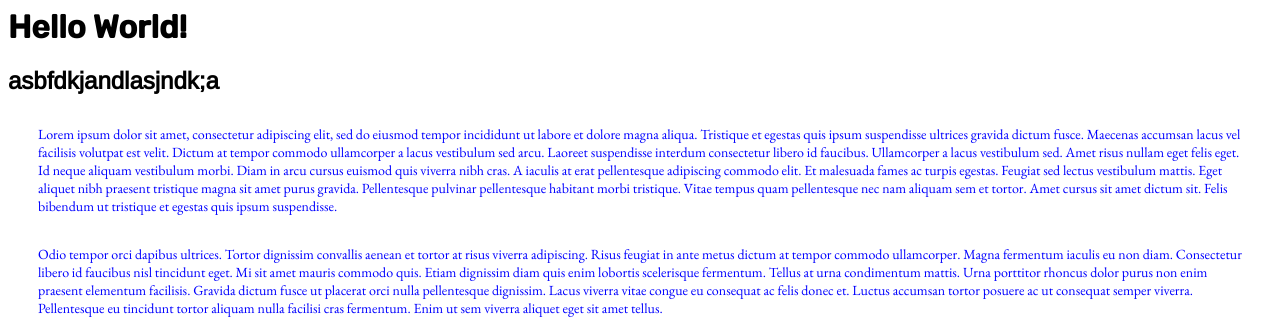
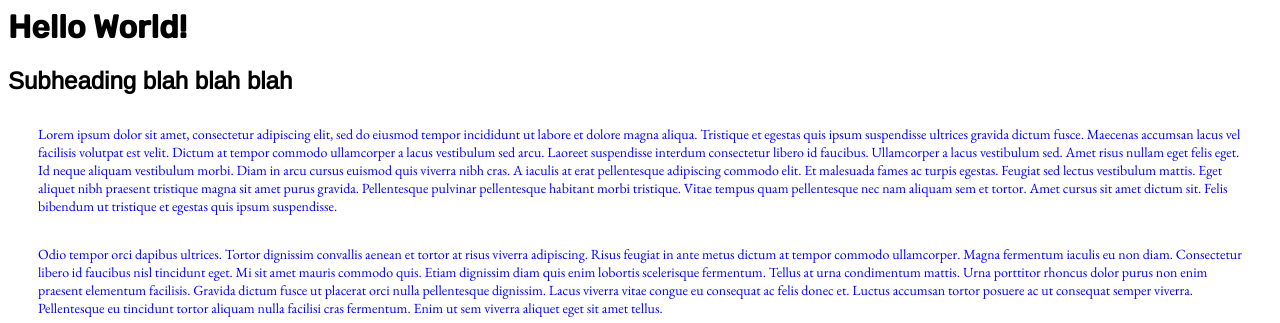
Before and after one commit to Skuffl/CT341_013122, a Jekyll site: the page index.html, which Jekyll copies as it is, in a window 1280 px wide, cut to the strip 0-323 px from the top of the page. Built offline with Jekyll 4.4.1, drawn with Linux system fonts in a browser that asks for light colours.

Commit message:
changed copy for h2

```diff
--- a/index.html
+++ b/index.html
@@ -12,7 +12,7 @@
         <h1>Hello World!</h1>
       </header>
       <article>
-          <h2>asbfdkjandlasjndk;a</h2>
+          <h2>Subheading blah blah blah</h2>
           <p>Lorem ipsum dolor sit amet, consectetur adipiscing elit, sed do eiusmod tempor incididunt ut labore et dolore magna aliqua. Tristique et egestas quis ipsum suspendisse ultrices gravida dictum fusce. Maecenas accumsan lacus vel facilisis volutpat est velit. Dictum at tempor commodo ullamcorper a lacus vestibulum sed arcu. Laoreet suspendisse interdum consectetur libero id faucibus. Ullamcorper a lacus vestibulum sed. Amet risus nullam eget felis eget. Id neque aliquam vestibulum morbi. Diam in arcu cursus euismod quis viverra nibh cras. A iaculis at erat pellentesque adipiscing commodo elit. Et malesuada fames ac turpis egestas. Feugiat sed lectus vestibulum mattis. Eget aliquet nibh praesent tristique magna sit amet purus gravida. Pellentesque pulvinar pellentesque habitant morbi tristique. Vitae tempus quam pellentesque nec nam aliquam sem et tortor. Amet cursus sit amet dictum sit. Felis bibendum ut tristique et egestas quis ipsum suspendisse.</p>
           <p>Odio tempor orci dapibus ultrices. Tortor dignissim convallis aenean et tortor at risus viverra adipiscing. Risus feugiat in ante metus dictum at tempor commodo ullamcorper. Magna fermentum iaculis eu non diam. Consectetur libero id faucibus nisl tincidunt eget. Mi sit amet mauris commodo quis. Etiam dignissim diam quis enim lobortis scelerisque fermentum. Tellus at urna condimentum mattis. Urna porttitor rhoncus dolor purus non enim praesent elementum facilisis. Gravida dictum fusce ut placerat orci nulla pellentesque dignissim. Lacus viverra vitae congue eu consequat ac felis donec et. Luctus accumsan tortor posuere ac ut consequat semper viverra. Pellentesque eu tincidunt tortor aliquam nulla facilisi cras fermentum. Enim ut sem viverra aliquet eget sit amet tellus.</p>
         <figure>
```
